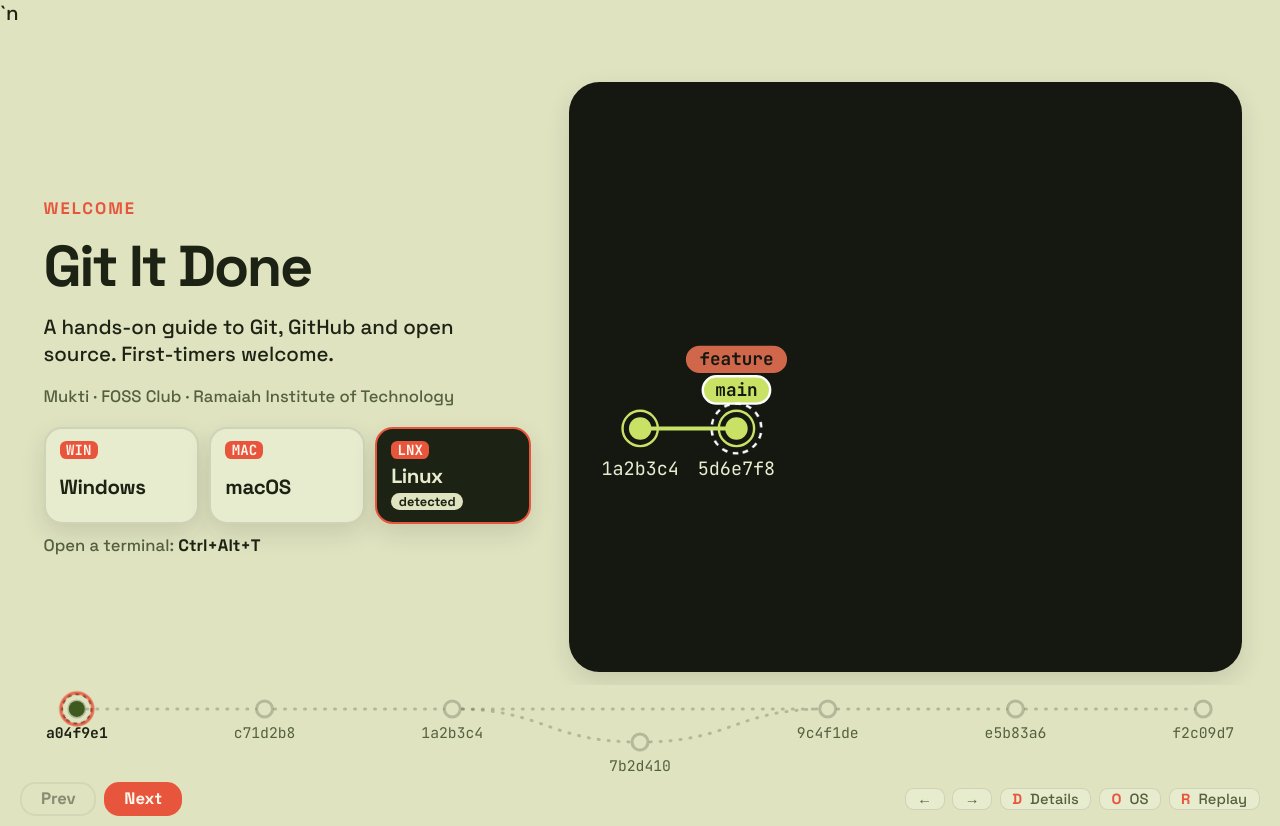
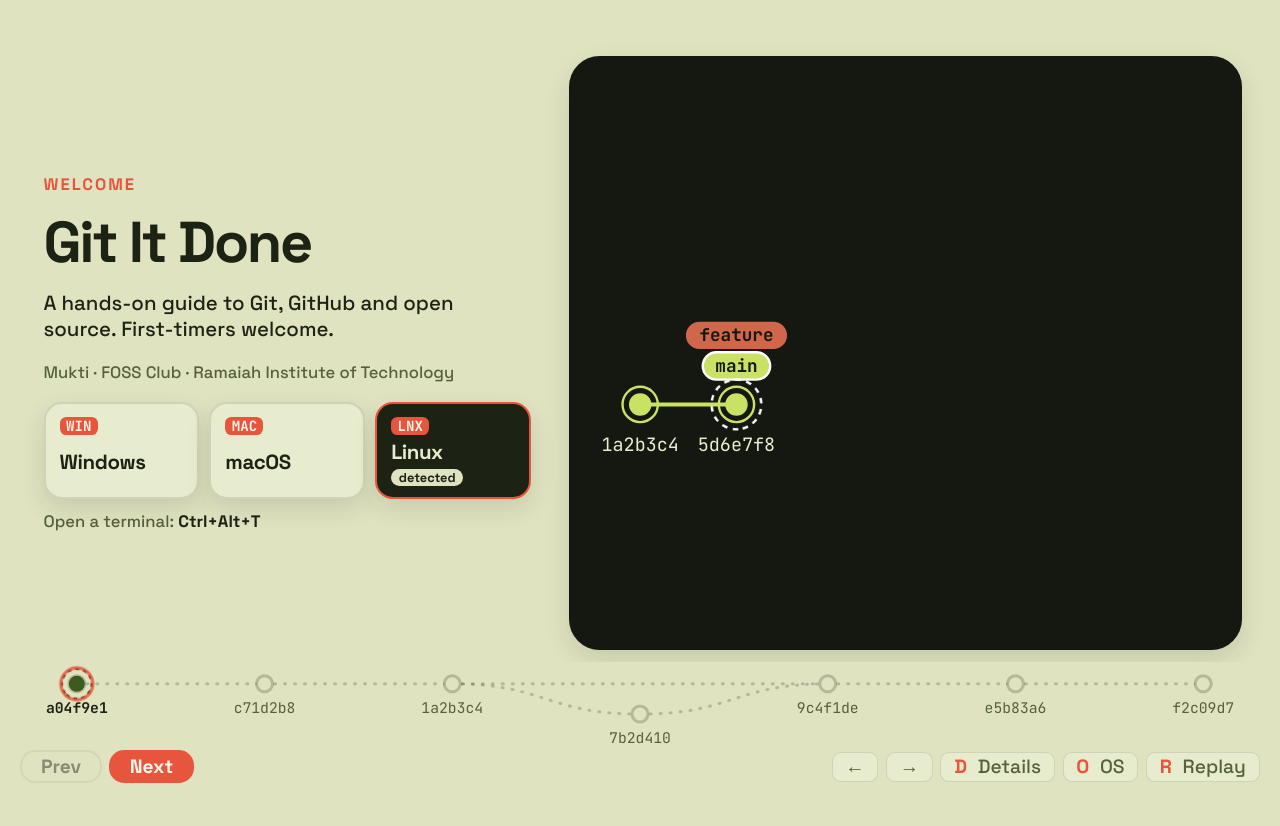
Before and after one commit to themdmohsin/git-it-done, a React (Vite) app: page /#/title in a window 1280 px wide. After the commit the page ends 800 px from the top, so only its background shows below. Built offline with nearby package versions, Linux system fonts and the light colour scheme.

Commit message:
Fix clipped controls bar: remove stray text node in index.html, 28px keys, safe-area padding

```diff
--- a/index.html
+++ b/index.html
@@ -1,4 +1,4 @@
 <!doctype html>
 <html lang="en"><head><meta charset="UTF-8" /><meta name="viewport" content="width=device-width, initial-scale=1.0" />
-<link rel="icon" href="data:," />`n<title>Git It Done</title></head>
+<link rel="icon" href="data:," /><title>Git It Done</title></head>
 <body><div id="root"></div><script type="module" src="/src/main.tsx"></script></body></html>
--- a/src/App.tsx
+++ b/src/App.tsx
@@ -168,8 +168,8 @@
               <button className="btn" onClick={advance} disabled={atEnd}>Next</button>
             </div>
             <div className="hints">
-              <button className="key" onClick={back} aria-label="Previous step">←</button>
-              <button className="key" onClick={advance} aria-label="Next step">→</button>
+              <button className="key" onClick={back} aria-label="Previous step">{'\u2190'}</button>
+              <button className="key" onClick={advance} aria-label="Next step">{'\u2192'}</button>
               <button className="key" onClick={() => setDrawer((v) => !v)}><b>D</b> Details</button>
               <button className="key" onClick={() => setPicker(true)}><b>O</b> OS</button>
               <button className="key" onClick={replay}><b>R</b> Replay</button>
--- a/src/styles.css
+++ b/src/styles.css
@@ -43,7 +43,7 @@
 .chip-cmd code { font-size: calc(var(--u) * 1.4); font-weight: 700; overflow-wrap: anywhere; }
 .copy-btn, .x-btn { border: 0; background: var(--ink); color: var(--card); border-radius: calc(var(--u) * 0.8); padding: calc(var(--u) * 0.4) calc(var(--u) * 1); font-size: calc(var(--u) * 1.15); font-weight: 700; }
 .copy-btn:hover { background: var(--green); }
-.btn { border: 0; background: var(--accent); color: var(--accent-ink); font-weight: 700; border-radius: calc(var(--u) * 1.2); padding: calc(var(--u) * 0.5) calc(var(--u) * 1.6); font-size: calc(var(--u) * 1.3); transition: transform 0.15s; }
+.btn { border: 0; background: var(--accent); color: var(--accent-ink); font-weight: 700; border-radius: calc(var(--u) * 1.2); padding: calc(var(--u) * 0.4) calc(var(--u) * 1.6); font-size: calc(var(--u) * 1.5); line-height: 1.2; transition: transform 0.15s; }
 .btn:hover:not(:disabled) { transform: translateY(-2px); }
 .btn:disabled { opacity: 0.45; }
 .btn.ghost { background: transparent; color: var(--ink); box-shadow: inset 0 0 0 2px var(--card-border); }
@@ -125,14 +125,14 @@
 .challenge-label { position: relative; z-index: 1; color: var(--term-text); font-weight: 700; font-size: calc(var(--u) * 2.2); letter-spacing: -0.03em; }
 
 /* ---------- chrome ---------- */
-.bottom { display: grid; }
-.rail { height: clamp(84px, 11.5vh, 150px); width: 100%; }
+.bottom { display: grid; padding-bottom: env(safe-area-inset-bottom, 0px); }
+.rail { height: clamp(84px, 10.5vh, 150px); width: 100%; }
 .rail svg { display: block; overflow: visible; }
 .rail-hash { font-family: var(--font-code); fill: var(--muted); }
 .rail-hash.cur { fill: var(--ink); font-weight: 700; }
-.footer-row { display: flex; justify-content: space-between; align-items: center; padding: calc(var(--u) * 0.4) calc(var(--u) * 1.6) calc(var(--u) * 0.8); gap: calc(var(--u) * 1); }
+.footer-row { display: flex; justify-content: space-between; align-items: center; padding: calc(var(--u) * 0.3) calc(var(--u) * 1.6) calc(var(--u) * 1.3); gap: calc(var(--u) * 1); }
 .nav-btns, .hints { display: flex; gap: calc(var(--u) * 0.6); }
-.key { border: 1px solid var(--card-border); background: var(--card); border-radius: calc(var(--u) * 0.7); padding: calc(var(--u) * 0.1) calc(var(--u) * 0.9); font-size: calc(var(--u) * 1.15); font-weight: 500; color: var(--muted); font-family: var(--font-head); }
+.key { border: 1px solid var(--card-border); background: var(--card); border-radius: calc(var(--u) * 0.7); padding: calc(var(--u) * 0.2) calc(var(--u) * 1); font-size: calc(var(--u) * 1.5); line-height: 1.2; font-weight: 500; color: var(--muted); font-family: var(--font-head); }
 .key b { color: var(--accent); margin-right: 0.3em; }
 .key:hover { color: var(--ink); }
 
```
